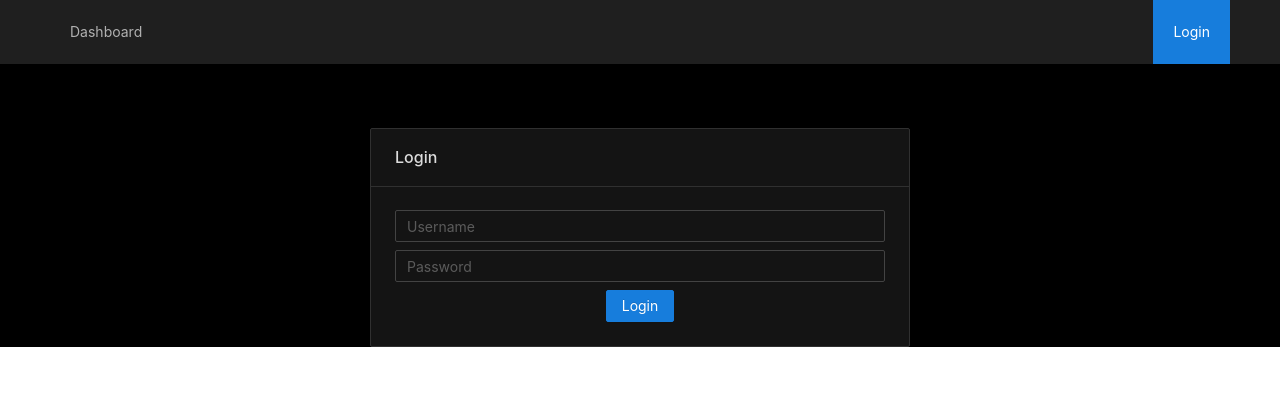
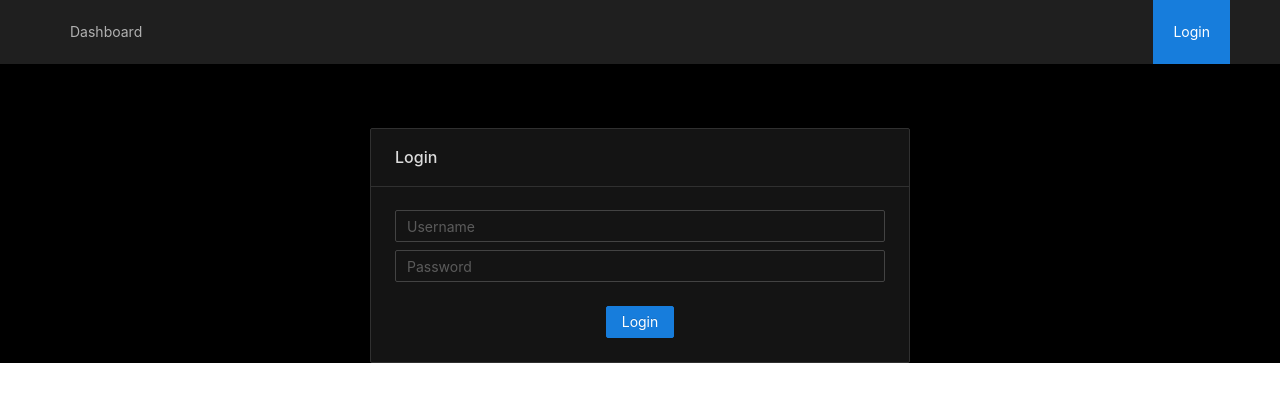
Before and after one commit to sagarsys/react-task-organiser-app, a React app: page / in a window 1280 px wide. Shown: the top 402 px of the page. Built offline with nearby package versions, Linux system fonts and the light colour scheme.

Commit message:
-- Aesthetics login

```diff
--- a/src/app/components/Login.jsx
+++ b/src/app/components/Login.jsx
@@ -30,7 +30,7 @@ export const Login = ({ authenticated, authenticateUser }) => {
           )}
           <Button
             type="primary"
-            className="center-block"
+            className="center-block mt-1"
             loading={authenticated === mutations.AUTHENTICATING}
             onClick={() => authenticateUser(username, password)}
           >
```
